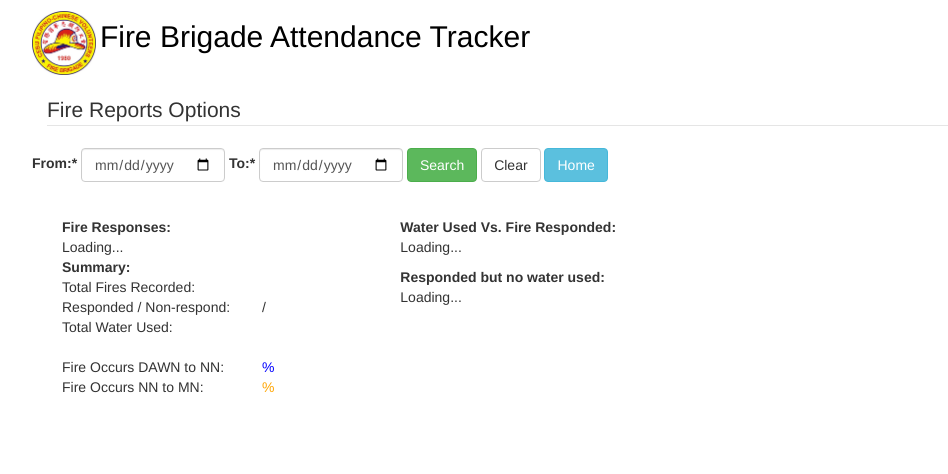
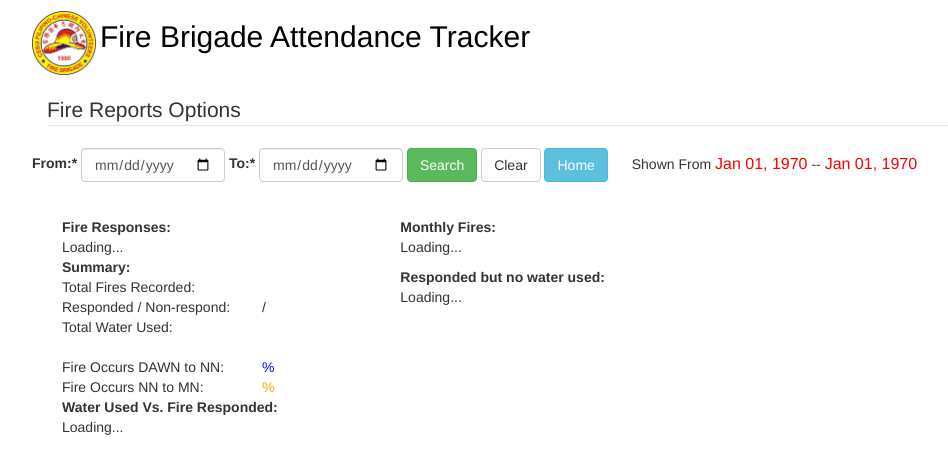
Before and after one commit to tayots/brigade, a CodeIgniter app: the page made by application/views/fire_reports.php in a window 1280 px wide. Shown: the top 474 px of the page, without its empty margins (38-986 px from the left). Run offline with CodeIgniter, Linux system fonts and the light colour scheme; data that the repository does not hold is empty; some libraries are stand-ins or nearby versions.

Commit message:
update fire reports

```diff
--- a/application/views/fire_reports.php
+++ b/application/views/fire_reports.php
@@ -17,6 +17,7 @@ defined('BASEPATH') OR exit('No direct script access allowed');
         google.charts.setOnLoadCallback(drawFireRespond);
         google.charts.setOnLoadCallback(drawWaterUsed);
         google.charts.setOnLoadCallback(drawNoUsed);
+        google.charts.setOnLoadCallback(drawFires);
 
         function drawFireRespond() {
             var select_from = $('#select_from').val();
@@ -58,7 +59,7 @@ defined('BASEPATH') OR exit('No direct script access allowed');
             var data = new google.visualization.DataTable(jsonData);
 
             var chart = new google.visualization.ColumnChart(document.getElementById('water_used_div'));
-            chart.draw(data, {width: 700, height: 200});
+            chart.draw(data, {width: 1000, height: 220});
         }
 
         function drawNoUsed() {
@@ -80,6 +81,27 @@ defined('BASEPATH') OR exit('No direct script access allowed');
 
             var chart = new google.visualization.ColumnChart(document.getElementById('no_used_div'));
             chart.draw(data, {width: 700, height: 200, colors: ['purple']});
+        }
+
+        function drawFires() {
+            var select_from = $('#select_from').val();
+            var select_to = $('#select_to').val();
+            var jsonData = $.ajax({
+                type: 'POST',
+                url: "<?php echo base_url() . 'index.php/main/get_fires' ?>",
+                dataType: "json",
+                async: false,
+                data: {
+                    'select_from': select_from,
+                    'select_to': select_to
+                }
+            }).responseText;
+
+            // Create our data table out of JSON data loaded from server.
+            var data = new google.visualization.arrayToDataTable(JSON.parse(jsonData));
+
+            var chart = new google.visualization.LineChart(document.getElementById('fires_div'));
+            chart.draw(data, {width: 700, height: 200, colors: ['red','blue']});
         }
     </script>
 </head>
@@ -110,6 +132,9 @@ defined('BASEPATH') OR exit('No direct script access allowed');
                         <div class="btn-group">
                             <a href="<?= base_url();?>index.php/main" class="btn btn-info" >Home</a>
                         </div>
+                        <div class="btn-group" style="margin-left: 20px;">
+                            Shown From <span style="color:red;font-size:16px;"><?=date('M d, Y',strtotime($selected_from)); ;?></span> -- <span style="color:red;font-size:16px;"><?=date('M d, Y',strtotime($selected_to)); ;?></span>
+                        </div>
                     </div>
                 </div>
             </form>
@@ -120,8 +145,8 @@ defined('BASEPATH') OR exit('No direct script access allowed');
                     <div id="fire_respond_div">Loading...</div>
                 </div>
                 <div class="col-lg-8">
-                    <strong>Water Used Vs. Fire Responded:</strong>
-                    <div id="water_used_div">Loading...</div>
+                    <strong>Monthly Fires:</strong>
+                    <div id="fires_div">Loading...</div>
                 </div>
             </div>
             <div class="form-group">
@@ -160,6 +185,10 @@ defined('BASEPATH') OR exit('No direct script access allowed');
                     <strong>Responded but no water used:</strong>
                     <div id="no_used_div">Loading...</div>
                 </div>
+                <div class="col-lg-12">
+                    <strong>Water Used Vs. Fire Responded:</strong>
+                    <div id="water_used_div">Loading...</div>
+                </div>
             </div>
         </fieldset>
     </div>
```
Also changed, not shown: application/controllers/Main.php (+23 -1 lines), application/models/fire_model.php (+22 -0 lines).
